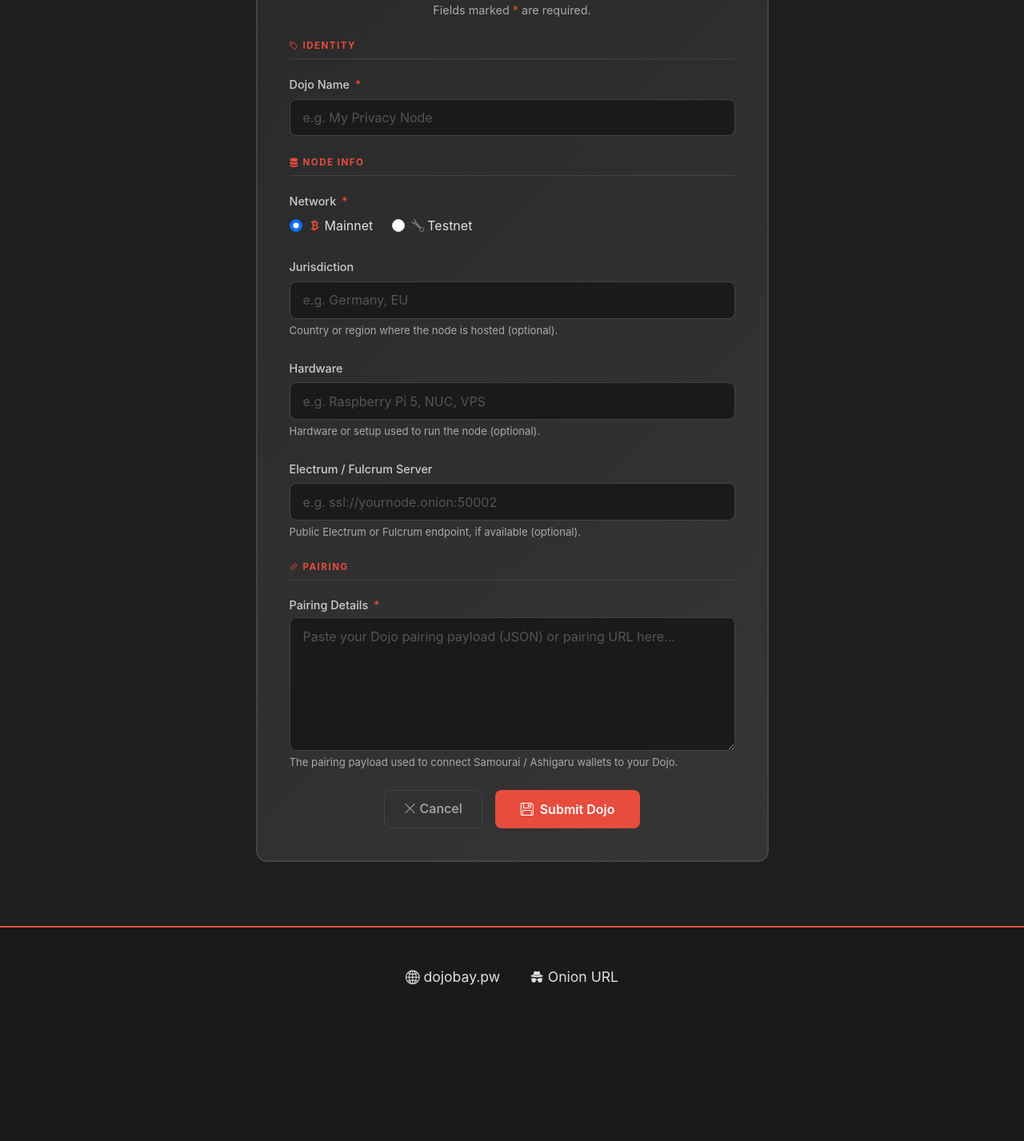
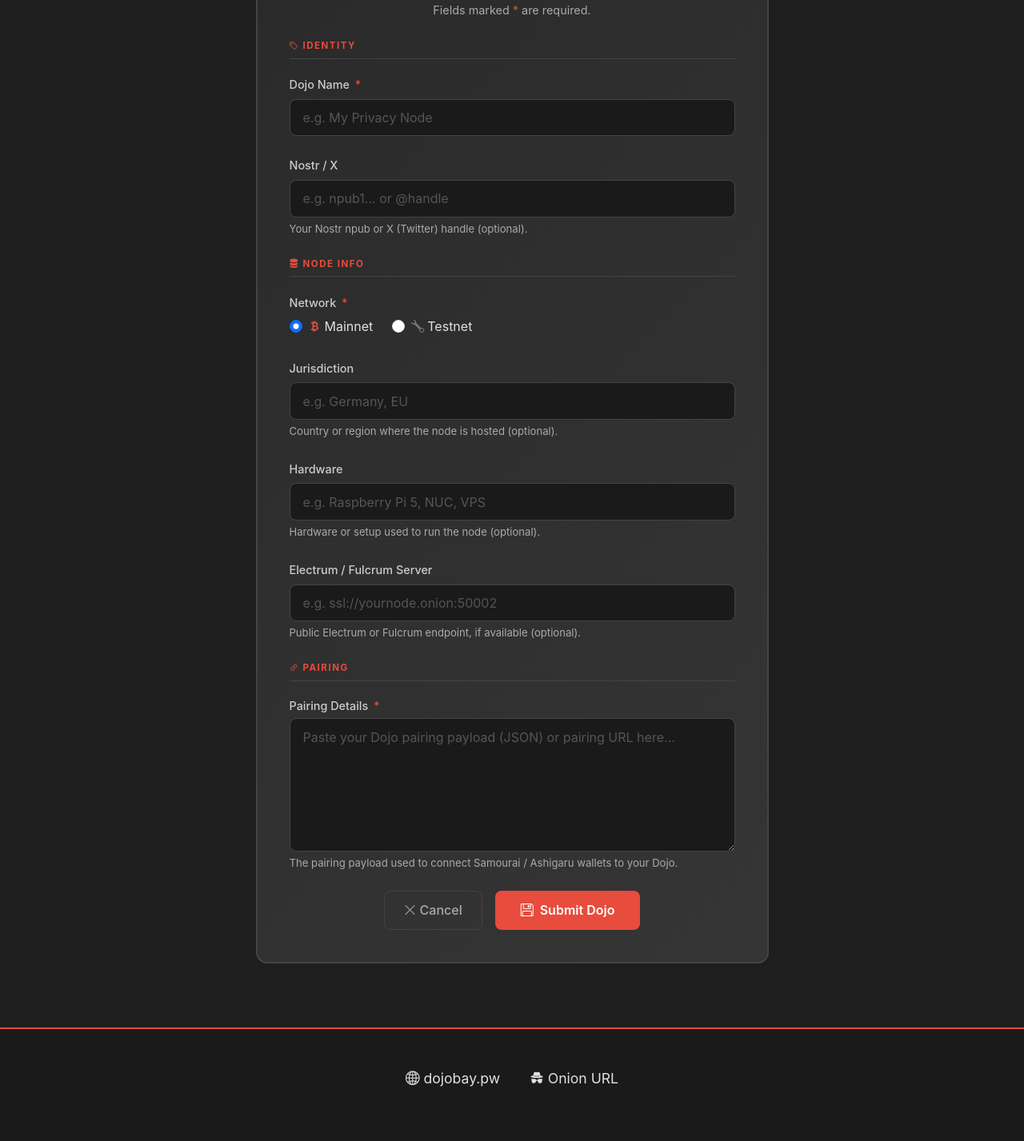
Before and after one commit to 91xTx93x3/TheDojoBayV2, a Flask app: page /add-dojo/new in a window 1280 px wide. Shown: the part 252-1679 px from the top of the page at 80% size. Before the commit the page ends 1484 px from the top, so only its background shows below. Run offline with Flask 3, Linux system fonts and the light colour scheme; the visitor is signed in with stand-in values (Sample User, id 1).

Commit message:
feat: Add nostr_x field to dojo submissions and forms; update related templates

```diff
--- a/dojo_submissions.json
+++ b/dojo_submissions.json
@@ -26,11 +26,12 @@
     "electrum_server": "tmie4ggcjawm53fh2yvvmznqwahgvwuqpip7acp63ruw2ct5wagddzyd.onion",
     "image_file": null,
     "submitted_at": "2026-07-05T07:39:43.439399",
-    "updated_at": "2026-07-08T13:31:03.834807",
+    "updated_at": "2026-07-16T21:20:28.002504",
     "status": "approved",
     "qr_filename": "91xTx93x3_Red_7844d7a7.png",
     "paynym_alias": "+91xTx93x3",
-    "pairing_signature": "H1Ia5L1LDTe6Ej68poKeFpjcMLjlFb127hhMPM383phrNTzlMweZs35Z6uCJOPNmSOGeHGoY+jLcWJUyct2smmU="
+    "pairing_signature": "H1Ia5L1LDTe6Ej68poKeFpjcMLjlFb127hhMPM383phrNTzlMweZs35Z6uCJOPNmSOGeHGoY+jLcWJUyct2smmU=",
+    "nostr_x": ""
   },
   {
     "id": "abb3e7a8-ead4-4299-9cd2-d99d1c729c4d",
--- a/web/app.py
+++ b/web/app.py
@@ -365,6 +365,7 @@ def dojo_new():
             'network': request.form.get('network', 'mainnet').strip(),
             'jurisdiction': request.form.get('jurisdiction', '').strip(),
             'hardware': request.form.get('hardware', '').strip(),
+            'nostr_x': request.form.get('nostr_x', '').strip(),
             'pairing_details': pairing_details,
             'pairing_signature': pairing_signature,
             'electrum_server': request.form.get('electrum_server', '').strip(),
@@ -418,6 +419,7 @@ def dojo_edit(dojo_id):
         dojo['network']        = request.form.get('network', 'mainnet').strip()
         dojo['jurisdiction']   = request.form.get('jurisdiction', '').strip()
         dojo['hardware']       = request.form.get('hardware', '').strip()
+        dojo['nostr_x']        = request.form.get('nostr_x', '').strip()
         dojo['pairing_details'] = pairing_details
         dojo['pairing_signature'] = pairing_signature
         dojo['electrum_server'] = request.form.get('electrum_server', '').strip()
@@ -643,6 +645,8 @@ def admin_approve(dojo_id):
             new_entry['explorer'] = inner_explorer
     if dojo.get('electrum_server'):
         new_entry['electrum_server'] = dojo['electrum_server']
+    if dojo.get('nostr_x'):
+        new_entry['nostr_x'] = dojo['nostr_x']
     # Store the raw pairing_details text (needed for signature verification)
     if dojo.get('pairing_details'):
         new_entry['pairing_details'] = dojo['pairing_details']
--- a/web/templates/dojo_form.html
+++ b/web/templates/dojo_form.html
@@ -73,6 +73,21 @@ border-color: #666; color: #e0e0e0; } .alert-error { background-color: rgba(231,
               required
             />
             <div class="invalid-feedback">Dojo name is required.</div>
+          </div>
+
+          <div class="mb-4">
+            <label class="form-label" for="nostr_x">Nostr / X</label>
+            <input
+              type="text"
+              class="form-control"
+              id="nostr_x"
+              name="nostr_x"
+              placeholder="e.g. npub1... or @handle"
+              value="{{ form_data.nostr_x if form_data else (dojo.nostr_x if dojo else '') }}"
+            />
+            <div class="form-text mt-1">
+              Your Nostr npub or X (Twitter) handle (optional).
+            </div>
           </div>
 
           <!-- Node info -->
```
Also changed, not shown: dojos_data.json (+21 -21 lines), web/templates/index.html (+11 -64 lines).
